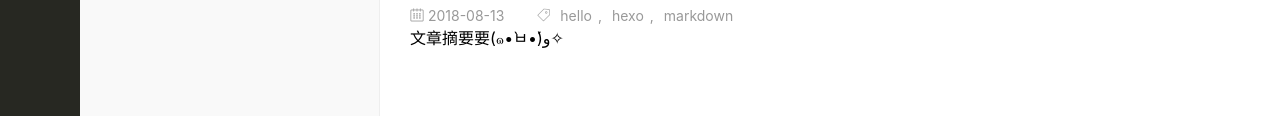
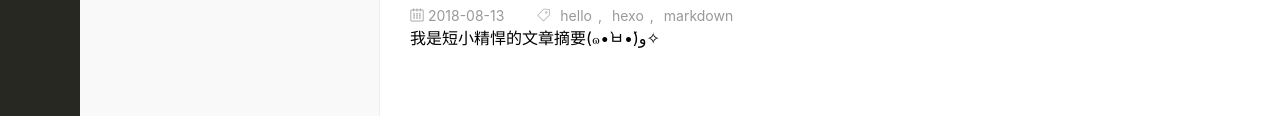
Before and after one commit to luoruihuan/luoruihuan.github.io, a plain HTML site: page index.html in a window 1280 px wide. Shown: the part 207-323 px from the top of the page. Drawn offline with nearby package versions, Linux system fonts and the light colour scheme; files whose address does not match are found by name.

Commit message:
Site updated: 2019-05-23 18:01:56

```diff
--- a/index.html
+++ b/index.html
@@ -124,7 +124,7 @@
 
     <section class="article-body markdown-body">
 
-        <p>文章摘要要(๑•̀ㅂ•́)و✧</p>
+        <p>我是短小精悍的文章摘要(๑•̀ㅂ•́)و✧</p>
 
 
     </section>
```
Also changed, not shown: 2018/08/13/hello-hexo-markdown/index.html (+2 -2 lines), categories/前端/index.html (+1 -1 lines), tags/hello/index.html (+1 -1 lines), tags/hexo/index.html (+1 -1 lines), tags/markdown/index.html (+1 -1 lines).
